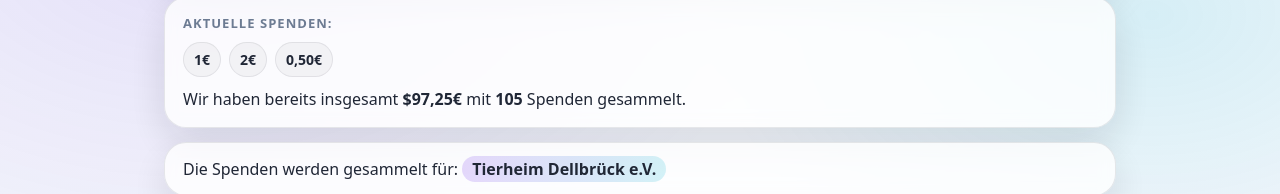
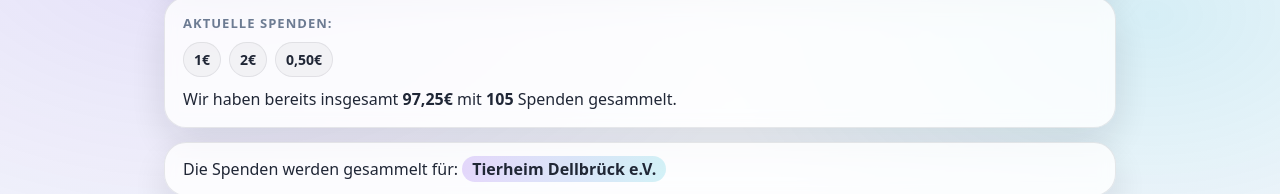
Before and after one commit to immnlshn/DonationBox, a React (Vite) app in the folder frontend/: page / in a window 1280 px wide. Shown: the part 145-339 px from the top of the page. Built offline with nearby package versions, Linux system fonts and the light colour scheme.

Commit message:
minor changes

```diff
--- a/frontend/src/App.jsx
+++ b/frontend/src/App.jsx
@@ -27,7 +27,7 @@ export default function App() {
 
   const results = [
     { name: "Lionel Messi", amount: "65,00€", percent: 70 },
-    { name: "Cristiano Ronaldo", amount: "32,25€", percent: 35 },
+    { name: "Cristiano Ronaldo", amount: "32,25€", percent: 30 },
   ];
 
   return (
--- a/frontend/src/components/DonationSummary.jsx
+++ b/frontend/src/components/DonationSummary.jsx
@@ -5,13 +5,13 @@ export default function DonationSummary({ recentDonations, totalAmount, totalDon
                 <h3 className="subtitle">Aktuelle Spenden:</h3>
                 <ul className="donation-list">
                     {recentDonations.map((donation, index) => (
-                        <li key={`${donation}-${index}`}>{donation}</li>
+                        <li key={`{donation}-{index}`}>{donation}</li>
                     ))}
                 </ul>
             </div>
 
             <p className="total-amount">
-                Wir haben bereits insgesamt <strong>${totalAmount}</strong> mit{' '}
+                Wir haben bereits insgesamt <strong>{totalAmount}</strong> mit{' '}
                 <strong>{totalDonationsCount}</strong> Spenden gesammelt.
             </p>
         </section>
```
